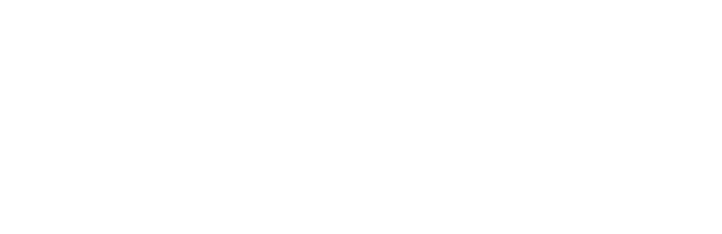
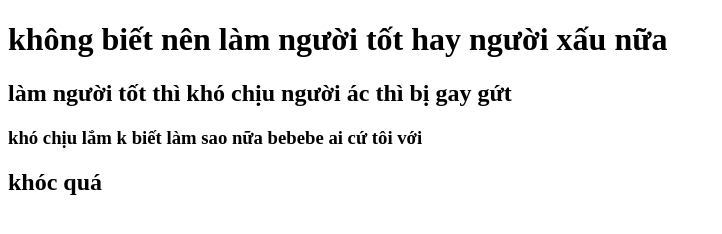
Before and after one commit to tudinhhehe/cilen, a plain HTML site: page index.html in a window 1280 px wide. Shown: the whole page, without its empty margins (0-722 px from the left). Drawn offline with Linux system fonts and the light colour scheme.

Commit message:
sửa lần 1

```diff
--- a/index.html
+++ b/index.html
@@ -6,6 +6,9 @@
     <title>Document</title>
 </head>
 <body>
-
+    <h1> không biết nên làm người tốt hay người xấu nữa</h1>
+    <h2> làm người tốt thì khó chịu người  ác thì  bị  gay gứt</h2>
+    <h3> khó chịu lắm k biết làm sao nữa bebebe ai cứ tôi với <h2> khóc quá</h2>
+    </h3>
 </body>
 </html>
```
